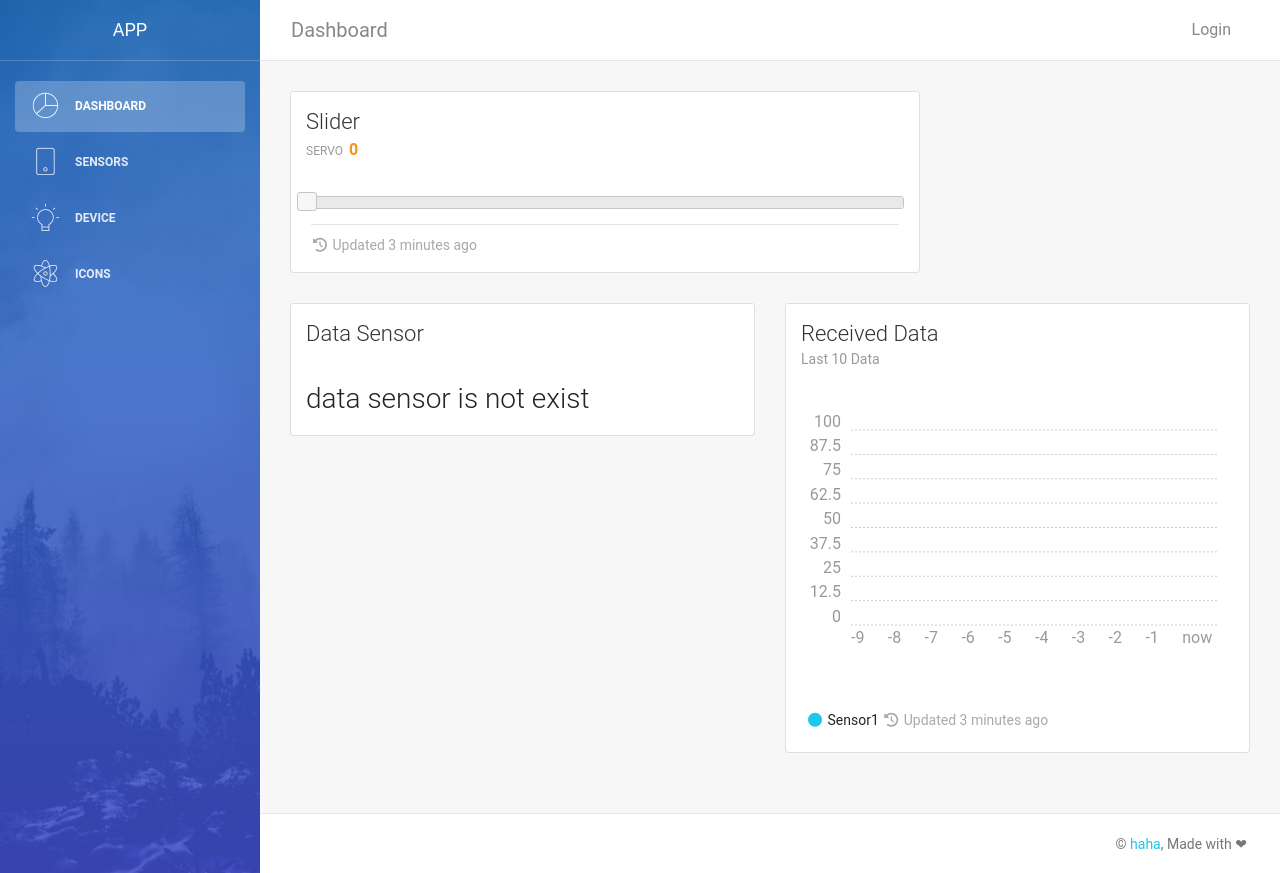
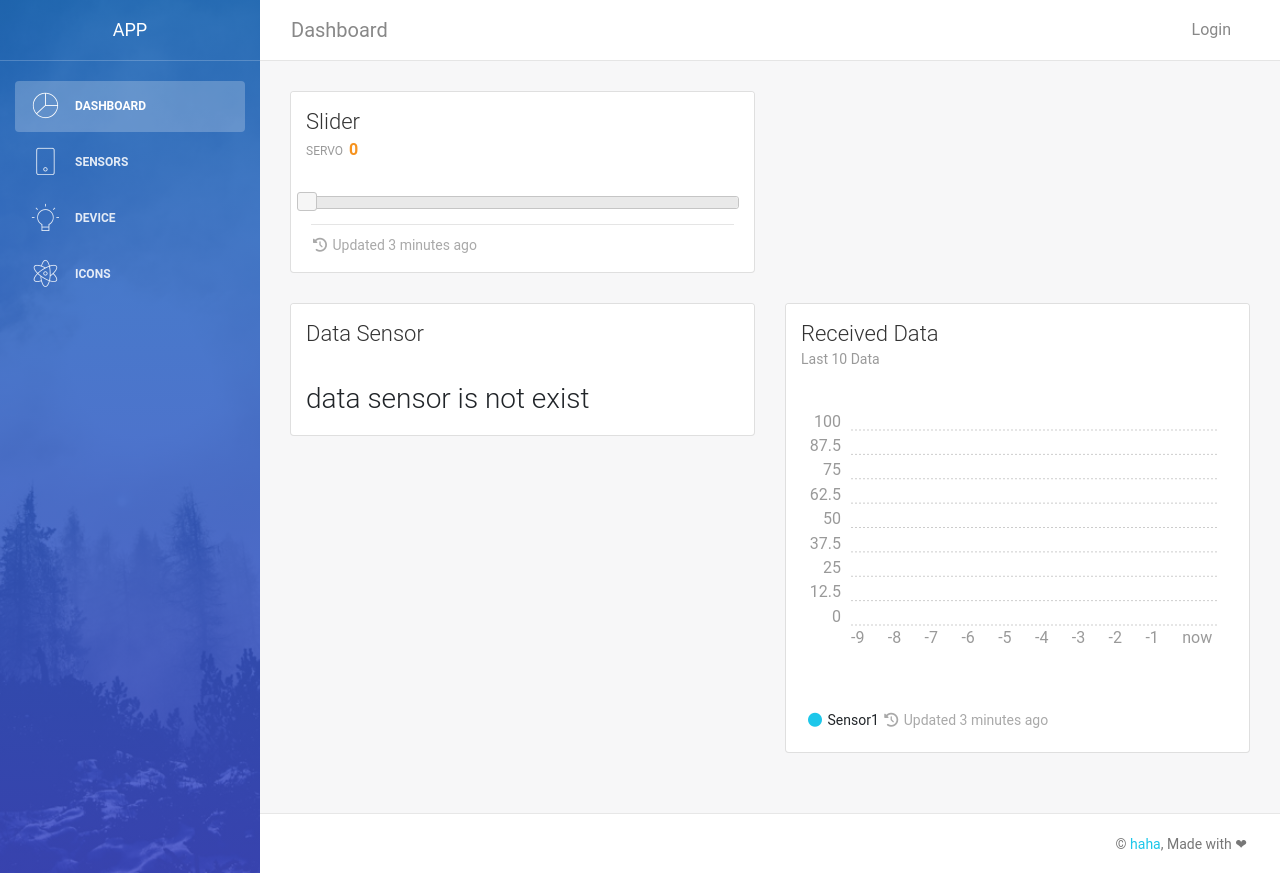
Before and after one commit to afrizaloky/Iot-Dashboard, a Django app: page /sensors.html in a window 1280 px wide. Run offline with Django 3.2, Linux system fonts and the light colour scheme; data that the repository does not hold is empty; some libraries are stand-ins or nearby versions.

Commit message:
edit sensors.html

```diff
--- a/core/templates/pages/sensors.html
+++ b/core/templates/pages/sensors.html
@@ -10,7 +10,7 @@
 <div class="content">
     <div class="container-fluid">
         <div class="row">
-            <div class="col-md-8">
+            <div class="col-md-6">
                 <div class="card ">
                     <div class="card-header ">
                         <h4 class="card-title">Slider</h4>
```
